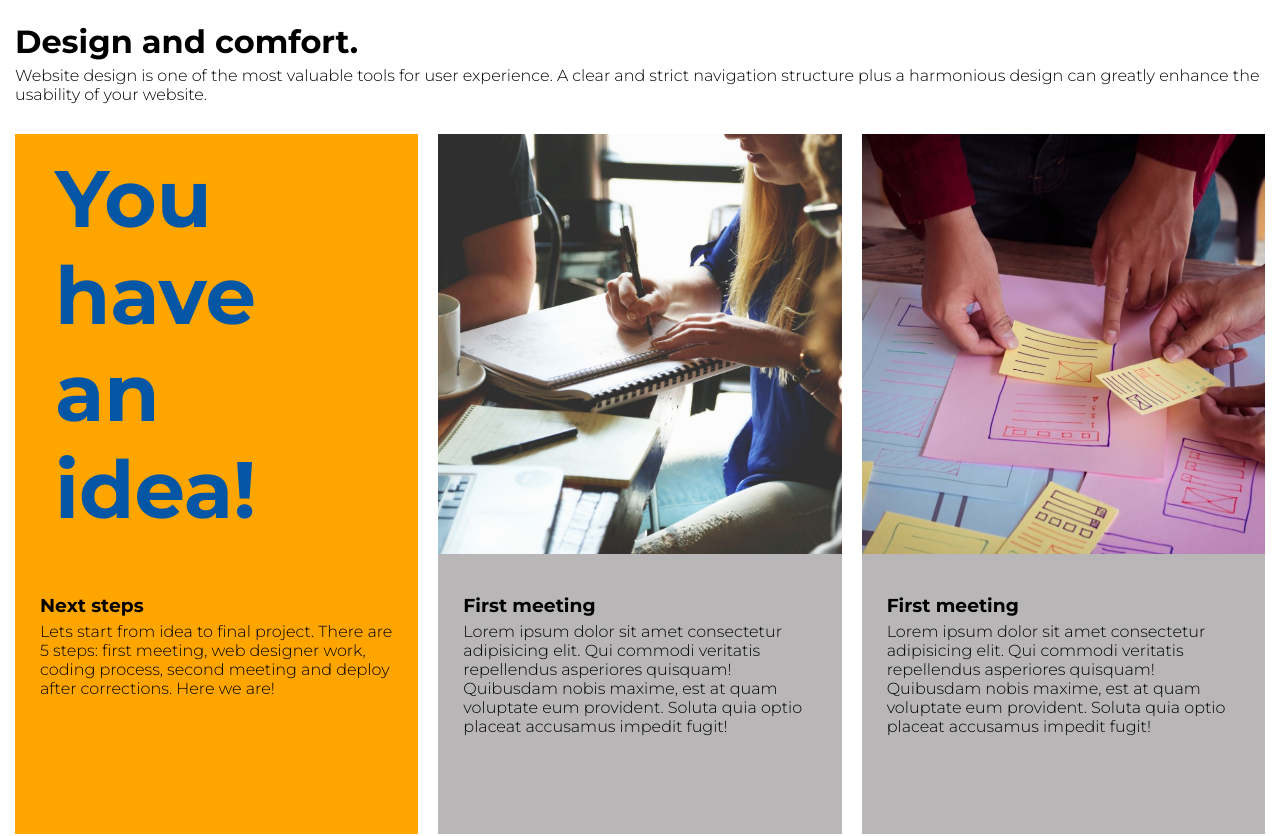
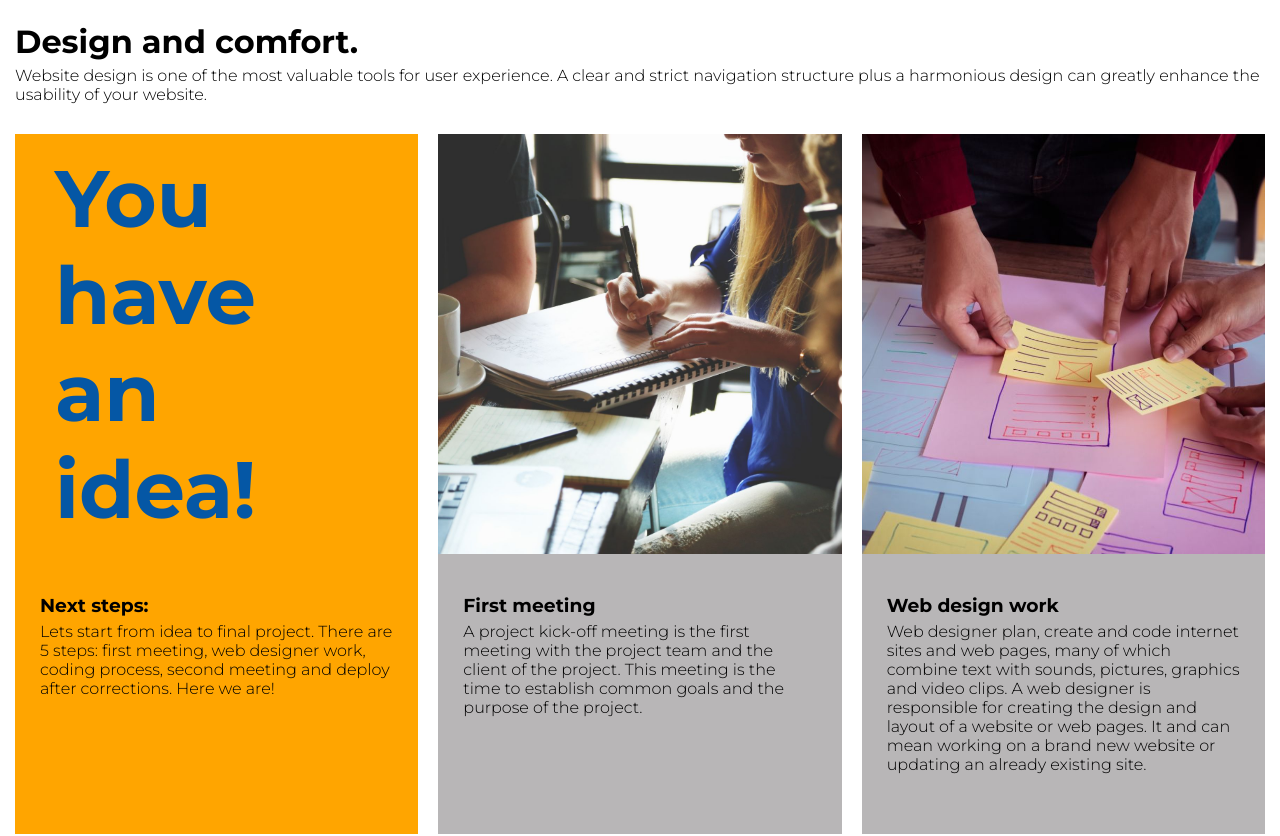
Before and after one commit to RuslanTissen/tissen-studio, a React (Create React App) app: page / in a window 1280 px wide. Shown: the part 1640-2476 px from the top of the page. Built offline with nearby package versions, Linux system fonts and the light colour scheme.

Commit message:
3 blocks done

```diff
--- a/src/components/idea/Idea.css
+++ b/src/components/idea/Idea.css
@@ -24,6 +24,7 @@
   flex: 1 1 100%;
   height: 600px;
   background-color: #b8b6b7;
+  overflow-y: hidden;
 }
 .idea .idea__images--container .box-img .image-idea {
   width: 100%;
--- a/src/components/idea/Idea.scss
+++ b/src/components/idea/Idea.scss
@@ -7,7 +7,7 @@
 		flex: 1 1 100%;
 		padding: 30px 0 30px;
 		h1{
-						margin-bottom: 5px;
+			margin-bottom: 5px;
 		}
 	}
 	.idea__images--container{
@@ -20,7 +20,7 @@
 			flex: 1 1 100%;
 			height: 600px;
 			background-color: #b8b6b7;
-
+			overflow-y: hidden;
 			.image-idea{
 				width: 100%;
 				height: 60%;
@@ -48,6 +48,7 @@
 			.text__box--p{
 				height: 40%;
 				padding: 40px 25px;
+
 				h3{
 					margin-bottom: 5px;
 				}
--- a/src/components/idea/idea.jsx
+++ b/src/components/idea/idea.jsx
@@ -17,7 +17,7 @@ function Idea() {
 				<div className="box--img1 box-img">
 					<div className="text__box--h1"><h1>You have an idea!</h1></div>
 					<div className="text__box--p">
-						<h3>Next steps</h3>
+						<h3>Next steps:</h3>
 						<p>Lets start from idea to final project. There are 5 steps: first meeting, web designer work, coding process, second meeting and deploy after corrections. Here we are!</p>
 					</div>
 				</div>
@@ -26,39 +26,40 @@ function Idea() {
 					<img src={img1} alt="" className="image1 image-idea" />
 					<div className="box-img__box">
 						<h3>First meeting</h3>
-						<p>Lorem ipsum dolor sit amet consectetur adipisicing elit. Qui commodi veritatis repellendus asperiores quisquam! Quibusdam nobis maxime, est at quam voluptate eum provident. Soluta quia optio placeat accusamus impedit fugit!						</p>
+						<p>A project kick-off meeting is the first meeting with the project team and the client of the project. This meeting is the time to establish common goals and the purpose of the project.						</p>
 					</div>
 				</div>
 
 				<div className="box--img3 box-img">
 					<img src={img2} alt="" className="image2 image-idea" />
 					<div className="box-img__box">
-						<h3>First meeting</h3>
-						<p>Lorem ipsum dolor sit amet consectetur adipisicing elit. Qui commodi veritatis repellendus asperiores quisquam! Quibusdam nobis maxime, est at quam voluptate eum provident. Soluta quia optio placeat accusamus impedit fugit!						</p>
+						<h3>Web design work</h3>
+						<p>Web designer plan, create and code internet sites and web pages, many of which combine text with sounds, pictures, graphics and video clips. A web designer is responsible for creating the design and layout of a website or web pages. It and can mean working on a brand new website or updating an already existing site.</p>
 					</div>
 				</div>
 
 				<div className="box--img4 box-img">
 					<img src={img3} alt="" className="image3 image-idea" />
 					<div className="box-img__box">
-						<h3>First meeting</h3>
-						<p>Lorem ipsum dolor sit amet consectetur adipisicing elit. Qui commodi veritatis repellendus asperiores quisquam! Quibusdam nobis maxime, est at quam voluptate eum provident. Soluta quia optio placeat accusamus impedit fugit!						</p>
+						<h3>Coding process</h3>
+						<p>Now web developer create a responsive web design. It is the approach that suggests that design and development should respond to the user's behavior and environment based on screen size, platform and orientation.</p>
 					</div>
 				</div>
 
 				<div className="box--img5 box-img">
 					<img src={img4} alt="" className="image4 image-idea" />
 					<div className="box-img__box">
-						<h3>First meeting</h3>
-						<p>Lorem ipsum dolor sit amet consectetur adipisicing elit. Qui commodi veritatis repellendus asperiores quisquam! Quibusdam nobis maxime, est at quam voluptate eum provident. Soluta quia optio placeat accusamus impedit fugit!						</p>
+						<h3>Second meeting</h3>
+						<p>
+Conducting the project closing meeting will allow the project team and the customer project participants and leadership to gather one last time to ensure that there are no outstanding issues or work. </p>
 					</div>
 				</div>
 
 				<div className="box--img6 box-img">
 					<img src={img5} alt="" className="image5 image-idea" />
 					<div className="box-img__box">
-						<h3>First meeting</h3>
-						<p>Lorem ipsum dolor sit amet consectetur adipisicing elit. Qui commodi veritatis repellendus asperiores quisquam! Quibusdam nobis maxime, est at quam voluptate eum provident. Soluta quia optio placeat accusamus impedit fugit!						</p>
+						<h3>Deploy</h3>
+						<p>After the project team tests the product and the product passes each testing phase, the product is ready to go live.</p>
 					</div>
 				</div>
 			</div>
--- a/src/components/templates/Templates.css
+++ b/src/components/templates/Templates.css
@@ -27,4 +27,7 @@
   width: 100%;
   -o-object-fit: cover;
      object-fit: cover;
+}
+.templates .templates__carousel--box .carousel-status {
+  display: none;
 }/*# sourceMappingURL=Templates.css.map */
--- a/src/components/templates/Templates.scss
+++ b/src/components/templates/Templates.scss
@@ -24,5 +24,8 @@
 		height: 70%;
 		width: 100%;
 		object-fit: cover;
+		.carousel-status{
+			display: none;
+		}
 	}
 }
```
Also changed, not shown: 2 other files (tests, documents, lock files or other folders).
